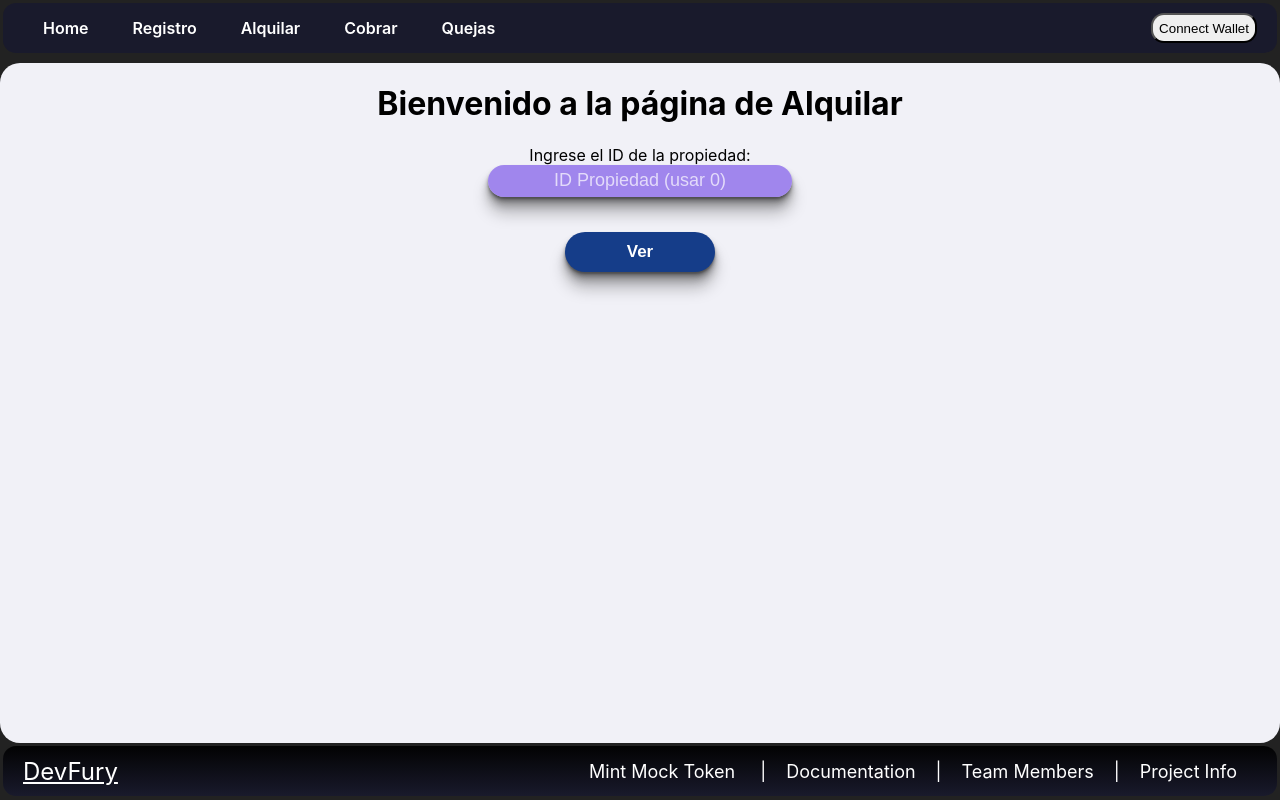
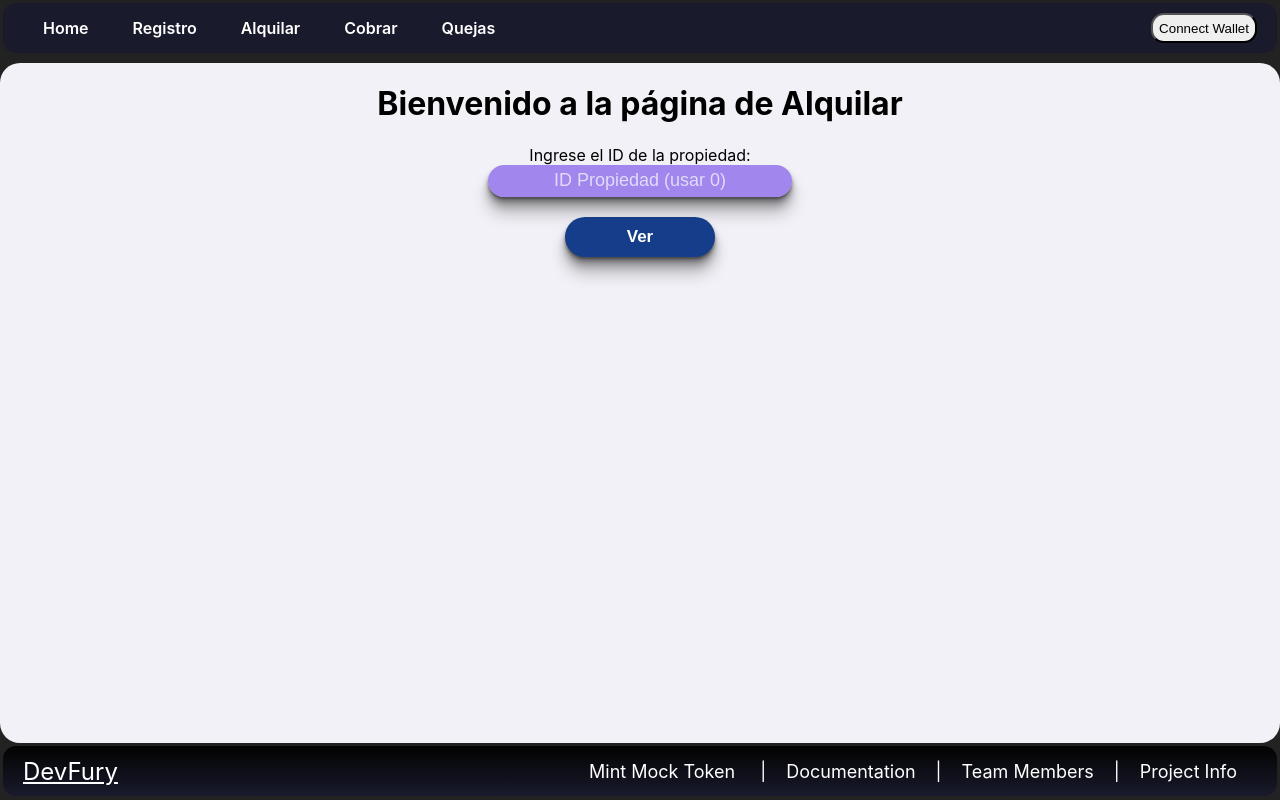
Before and after one commit to LeandroCDN/rent-protocol-front, a React (Create React App) app: page /Alquilar in a window 1280 px wide. Built offline with nearby package versions, Linux system fonts and the light colour scheme.

Commit message:
alquiler estilo fixed

```diff
--- a/src/pages/Alquilar/alquilar.css
+++ b/src/pages/Alquilar/alquilar.css
@@ -38,7 +38,6 @@
   width: 150px;
   border-radius: 40px;
   font-weight: 600;
-  margin: 15px;
   font-size: 17px;
   text-align: center;
   border: none;
@@ -56,7 +55,6 @@
   width: 150px;
   border-radius: 40px;
   font-weight: 600;
-  margin: 15px;
   font-size: 17px;
   text-align: center;
   border: none;
```
